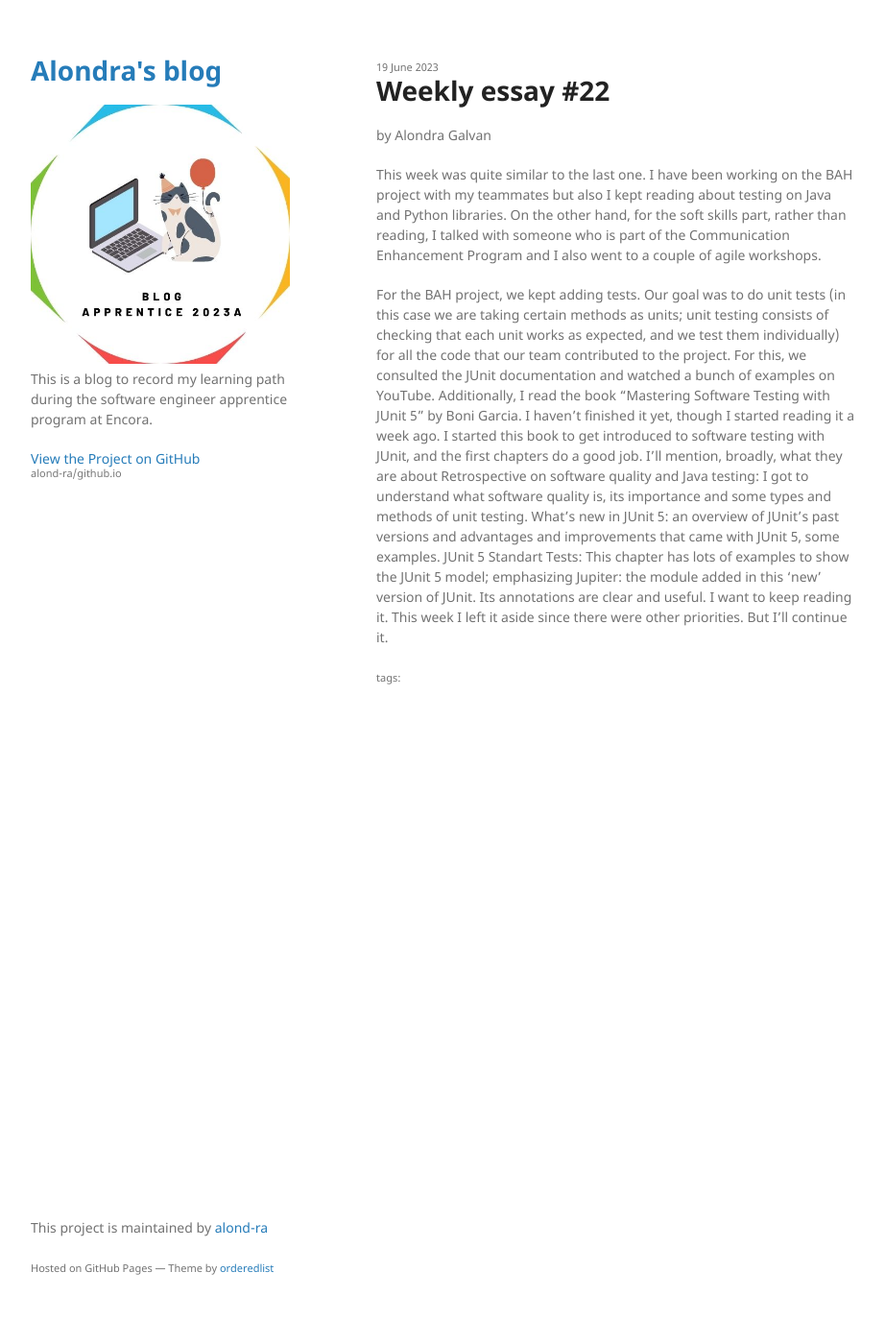
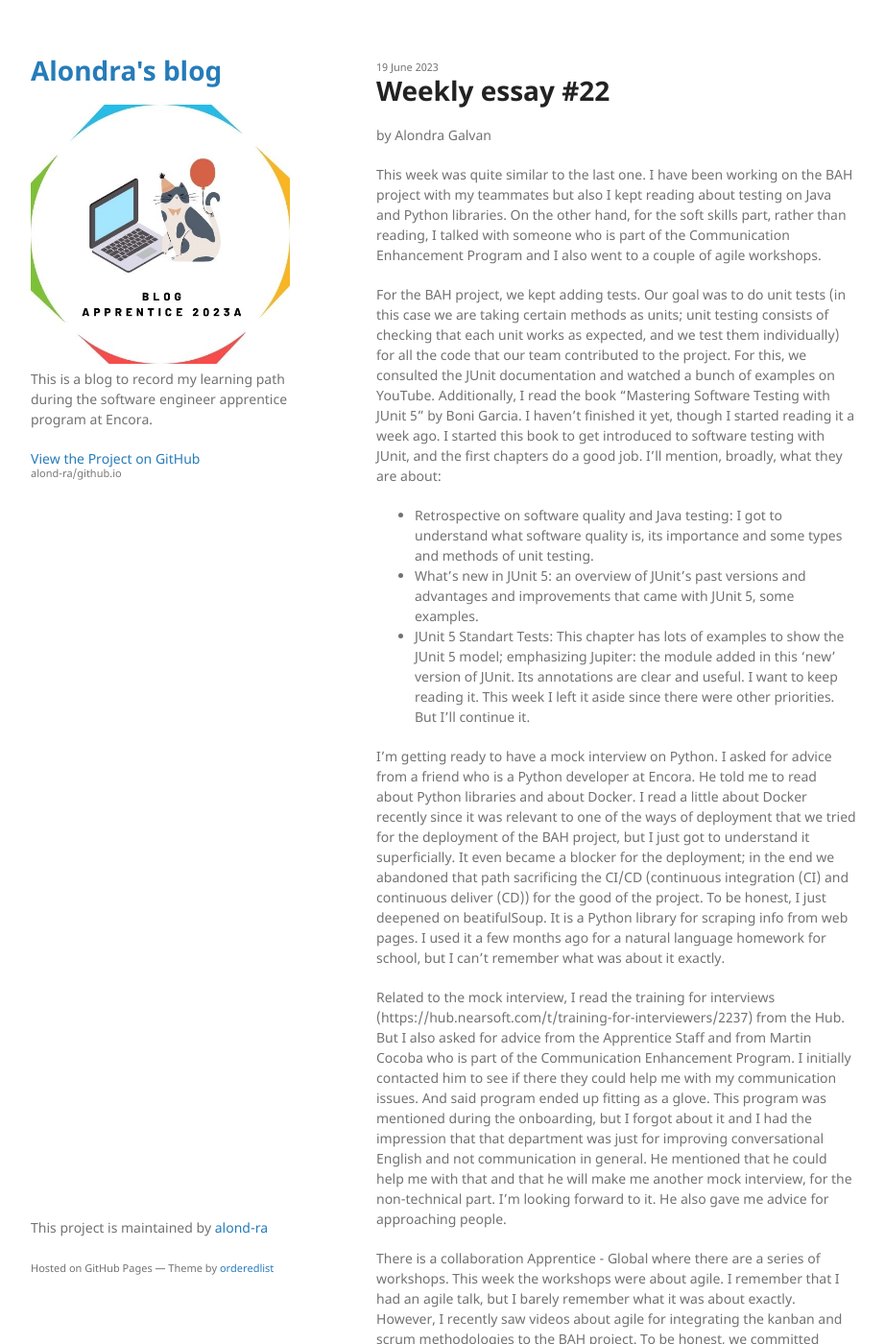
Before and after one commit to alond-ra/github.io, a Jekyll site: the page built from _posts/2023-06-19-Week 22.markdown, in a window 1280 px wide and 1400 px high. Shown: the whole window at 96% size, without its empty margins (178-1100 px from the left). Built offline with Jekyll 4.4.1, drawn with Linux system fonts in a browser that asks for light colours; some of the changed text lies outside the part shown.

Commit message:
Update 2023-06-19-Week 22.markdown

```diff
--- a/_posts/2023-06-19-Week 22.markdown
+++ b/_posts/2023-06-19-Week 22.markdown
@@ -9,8 +9,18 @@ categories: weekly-essay
 
 This week was quite similar to the last one. I have been working on the BAH project with my teammates but also I kept reading about testing on Java and Python libraries. On the other hand, for the soft skills part, rather than reading, I talked with someone who is part of the Communication Enhancement Program and I also went to a couple of agile workshops.
 
-For the BAH project, we kept adding tests. Our goal was to do unit tests (in this case we are taking certain methods as units; unit testing consists of checking that each unit works as expected, and we test them individually) for all the code that our team contributed to the project. For this, we consulted the JUnit documentation and watched a bunch of examples on YouTube. Additionally, I read the book “Mastering Software Testing with JUnit 5” by Boni Garcia. I haven’t finished it yet, though I started reading it a week ago. I started this book to get introduced to software testing with JUnit, and the first chapters do a good job. I'll mention, broadly, what they are about
-Retrospective on software quality and Java testing: I got to understand what software quality is, its importance and some types and methods of unit testing.
-What's new in JUnit 5: an overview of JUnit's past versions and advantages and improvements that came with JUnit 5, some examples.
-JUnit 5 Standart Tests: This chapter has lots of examples to show the JUnit 5 model; emphasizing Jupiter: the module added in this 'new' version of JUnit. Its annotations are clear and useful.
+For the BAH project, we kept adding tests. Our goal was to do unit tests (in this case we are taking certain methods as units; unit testing consists of checking that each unit works as expected, and we test them individually) for all the code that our team contributed to the project. For this, we consulted the JUnit documentation and watched a bunch of examples on YouTube. Additionally, I read the book “Mastering Software Testing with JUnit 5” by Boni Garcia. I haven’t finished it yet, though I started reading it a week ago. I started this book to get introduced to software testing with JUnit, and the first chapters do a good job. I'll mention, broadly, what they are about:
+
+* Retrospective on software quality and Java testing: I got to understand what software quality is, its importance and some types and methods of unit testing.
+* What's new in JUnit 5: an overview of JUnit's past versions and advantages and improvements that came with JUnit 5, some examples.
+* JUnit 5 Standart Tests: This chapter has lots of examples to show the JUnit 5 model; emphasizing Jupiter: the module added in this 'new' version of JUnit. Its annotations are clear and useful.
 I want to keep reading it. This week I left it aside since there were other priorities. But I'll continue it.
+
+
+I'm getting ready to have a mock interview on Python. I asked for advice from a friend who is a Python developer at Encora. He told me to read about Python libraries and about Docker. I read a little about Docker recently since it was relevant to one of the ways of deployment that we tried for the deployment of the BAH project, but I just got to understand it superficially. It even became a blocker for the deployment; in the end we abandoned that path sacrificing the CI/CD (continuous integration (CI) and continuous deliver (CD)) for the good of the project. To be honest, I just deepened on beatifulSoup. It is a Python library for scraping info from web pages. I used it a few months ago for a natural language homework for school, but I can’t remember what was about it exactly.
+
+
+Related to the mock interview, I read the training for interviews (https://hub.nearsoft.com/t/training-for-interviewers/2237) from the Hub. But I also asked for advice from the Apprentice Staff and from Martin Cocoba who is part of the Communication Enhancement Program. I initially contacted him to see if there they could help me with my communication issues. And said program ended up fitting as a glove. This program was mentioned during the onboarding, but I forgot about it and I had the impression that that department was just for improving conversational English and not communication in general. He mentioned that he could help me with that and that he will make me another mock interview, for the non-technical part. I'm looking forward to it. He also gave me advice for approaching people.
+
+
+There is a collaboration Apprentice - Global where there are a series of workshops. This week the workshops were about agile. I remember that I had an agile talk, but I barely remember what it was about exactly. However, I recently saw videos about agile for integrating the kanban and scrum methodologies to the BAH project. To be honest, we committed some mistakes during it, but I can say, proudly, that the team has learned from it and learned. The agile workshops were useful to identify clearer our mistakes and to remember the concepts. For the first workshop, they talked about the basic concepts: values, manifesto, roles and scrum ceremonies and artifacts. As I mentioned before, I am not new to agile, however, this workshop was too clear and informative. The second workshop was about user stories. I remember this process very clearly from the BAH project. I confirmed that the process was good, but we can improve (from that experience and from what we got in the workshop). This workshop had good examples and it was clear too.
```
